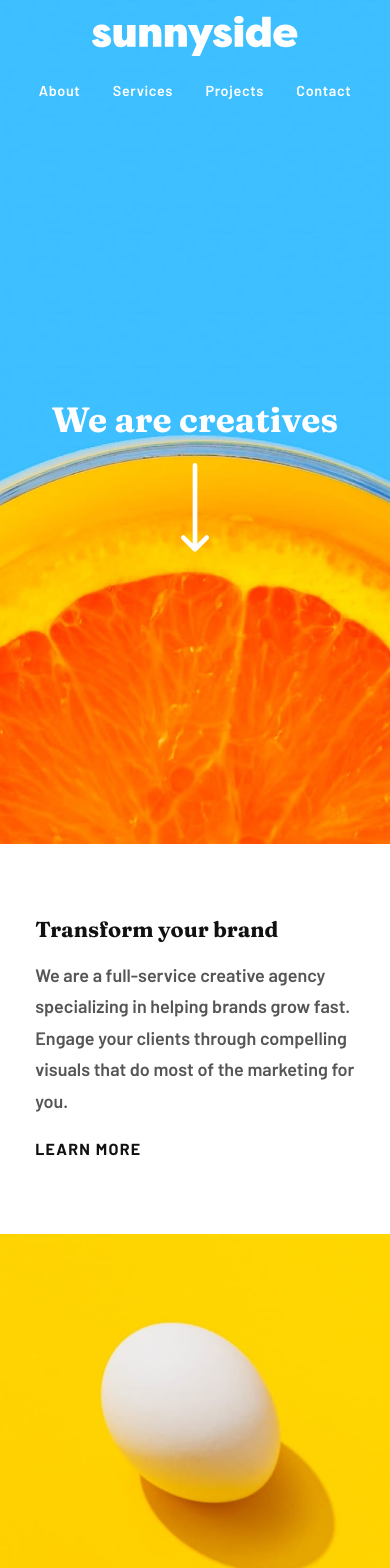
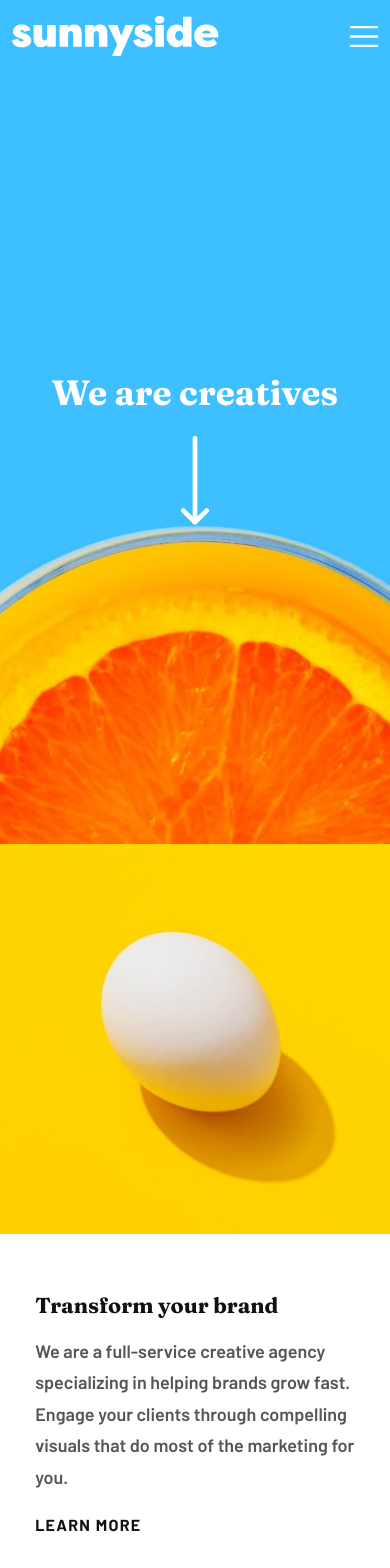
Before and after one commit to Noahsparkes/sunnyside-agency-landing-page-main-, a Next.js app: page / in a window 390 px wide. Shown: the top 1568 px of the page. Built offline with nearby package versions, Linux system fonts and the light colour scheme.

Commit message:
Enhance responsive design and interactivity for Navbar and Gallery components; add mobile image support and improve layout for Services section

```diff
--- a/src/app/globals.css
+++ b/src/app/globals.css
@@ -46,6 +46,25 @@ body {
   margin: 0 auto;
   width: 100%;
   box-sizing: border-box;
+  position: relative;
+}
+
+.navbar-toggle {
+  display: none;
+  background: transparent;
+  border: none;
+  padding: 0;
+  cursor: pointer;
+}
+
+.navbar-toggle img {
+  width: 28px;
+  display: block;
+}
+
+/* Hide mobile menu by default on larger viewports */
+.mobile-menu {
+  display: none;
 }
 
 .navbar-brand {
@@ -317,6 +336,57 @@ body {
   background: hsl(51, 100%, 49%);
 }
 
+.gallery-section {
+  padding: 0;
+  background: #fff;
+}
+
+.gallery-shell {
+  width: 100vw;
+  max-width: 100vw;
+  margin-left: calc(50% - 50vw);
+  margin-right: calc(50% - 50vw);
+}
+
+.gallery-grid {
+  display: grid;
+  gap: 0;
+  grid-template-columns: repeat(auto-fit, minmax(260px, 1fr));
+}
+.gallery-card {
+  /* keep cards square and prevent images from stretching */
+  aspect-ratio: 1 / 1;
+}
+
+.gallery-card img {
+  width: 100%;
+  height: 100%;
+  display: block;
+  object-fit: cover;
+}
+@media (max-width: 960px) {
+  .gallery-grid {
+    grid-template-columns: repeat(2, minmax(0, 1fr));
+  }
+}
+
+@media (max-width: 480px) {
+  .gallery-grid {
+    /* Mobile: show gallery as a 2x2 grid using smaller images */
+    grid-template-columns: repeat(2, 1fr);
+    /* make rows equal so items form a neat 2x2 block */
+    grid-auto-rows: 1fr;
+    gap: 0;
+  }
+}
+
+.gallery-card img {
+  width: 100%;
+  height: 100%;
+  display: block;
+  object-fit: cover;
+}
+
 #learn-more-audience::after {
   background: hsl(7, 99%, 70%);
 }
@@ -339,15 +409,80 @@ body {
 }
 
 @media (max-width: 768px) {
+  .hero-shell {
+    background-image: url('/images/mobile/image-header.jpg');
+    min-height: 100vh;
+  }
+
   .navbar-shell {
-    flex-direction: column;
-    gap: 1rem;
+    flex-direction: row;
+    justify-content: space-between;
+    align-items: center;
+    gap: 0;
     padding: 1.25rem 1rem 1rem;
   }
 
   .navbar-links {
-    justify-content: center;
-    gap: 0.75rem;
+    display: none;
+  }
+
+  .navbar-toggle {
+    display: inline-flex;
+  }
+
+  .mobile-menu {
+    display: none;
+    position: absolute;
+    top: calc(100% + 10px);
+    right: 1rem;
+    left: 1rem;
+    background: #fff;
+    padding: 2rem 1.5rem;
+    z-index: 60;
+    box-shadow: 0 10px 30px rgba(0,0,0,0.12);
+    border-radius: 2px;
+  }
+
+  .mobile-menu.open {
+    display: block;
+  }
+
+  .mobile-menu::before {
+    content: '';
+    position: absolute;
+    right: 36px;
+    top: -12px;
+    border-left: 12px solid transparent;
+    border-right: 12px solid transparent;
+    border-bottom: 12px solid #fff;
+  }
+
+  .mobile-menu-list {
+    list-style: none;
+    margin: 0;
+    padding: 0;
+    display: flex;
+    flex-direction: column;
+    gap: 1.25rem;
+    align-items: center;
+  }
+
+  .mobile-menu-link {
+    color: #777;
+    text-decoration: none;
+    font-weight: 600;
+    font-size: 1rem;
+    padding: 0.6rem 1.5rem;
+    border-radius: 999px;
+    display: inline-block;
+  }
+
+  .mobile-menu-link.active {
+    background: hsl(51, 100%, 49%);
+    color: #111;
+    font-weight: 700;
+    text-transform: uppercase;
+    letter-spacing: 0.08em;
   }
 
   .navbar-link {
@@ -359,8 +494,48 @@ body {
     padding: 1.5rem 1rem 2.5rem;
   }
 
+  .services-grid {
+    grid-template-columns: 1fr;
+  }
+
+  .services-card {
+    width: 100%;
+  }
+
+  .services-card-transform {
+    order: 2;
+  }
+
+  .services-card-egg {
+    order: 1;
+  }
+
+  .services-card-cup {
+    order: 3;
+  }
+
+  .services-card-standout {
+    order: 4;
+  }
+
+  .services-card-graphic {
+    order: 5;
+  }
+
+  .services-card-photography {
+    order: 6;
+  }
+
   .services-card-text-only {
+    aspect-ratio: auto;
     padding: 2rem 1.5rem;
+  }
+
+  .services-card-image-only,
+  .services-card-image-stacked {
+    aspect-ratio: 1 / 1;
+    width: 100%;
+    height: auto;
   }
 
   .services-card-overlay {
--- a/src/components/Gallery.tsx
+++ b/src/components/Gallery.tsx
@@ -1,18 +1,35 @@
 const galleryItems = [
-  '/images/desktop/image-gallery-milkbottles.jpg',
-  '/images/desktop/image-gallery-orange.jpg',
-  '/images/desktop/image-gallery-cone.jpg',
-  '/images/desktop/image-gallery-sugarcubes.jpg',
+  {
+    desktop: '/images/desktop/image-gallery-milkbottles.jpg',
+    mobile: '/images/mobile/image-gallery-milkbottles.jpg',
+  },
+  {
+    desktop: '/images/desktop/image-gallery-orange.jpg',
+    mobile: '/images/mobile/image-gallery-orange.jpg',
+  },
+  {
+    desktop: '/images/desktop/image-gallery-cone.jpg',
+    mobile: '/images/mobile/image-gallery-cone.jpg',
+  },
+  {
+    desktop: '/images/desktop/image-gallery-sugarcubes.jpg',
+    mobile: '/images/mobile/image-gallery-sugar-cubes.jpg',
+  },
 ];
 
 export default function Gallery() {
   return (
-    <section style={{ padding: 0, background: '#fff' }}>
-      <div style={{ width: '100vw', maxWidth: '100vw', marginLeft: 'calc(50% - 50vw)', marginRight: 'calc(50% - 50vw)' }}>
-        <div style={{ display: 'grid', gap: 0, gridTemplateColumns: 'repeat(auto-fit, minmax(260px, 1fr))' }}>
-          {galleryItems.map((src) => (
-            <div key={src} style={{ overflow: 'hidden', borderRadius: 0 }}>
-              <img src={src} alt="Gallery item" style={{ width: '100%', display: 'block', objectFit: 'cover' }} />
+    <section className="gallery-section">
+      <div className="gallery-shell">
+        <div className="gallery-grid">
+          {galleryItems.map((item) => (
+            <div key={item.desktop} className="gallery-card">
+              <picture>
+                <source media="(min-width: 769px)" srcSet={item.desktop} />
+                <source media="(max-width: 768px)" srcSet={item.mobile} />
+                {/* Use mobile image as fallback so small devices get the correct asset when sources are ignored */}
+                <img src={item.mobile} alt="Gallery item" />
+              </picture>
             </div>
           ))}
         </div>
--- a/src/components/Navbar.tsx
+++ b/src/components/Navbar.tsx
@@ -1,13 +1,40 @@
-import React from 'react';
+"use client";
+
+import React, { useEffect, useRef, useState } from 'react';
 
 const navLinks = ['About', 'Services', 'Projects', 'Contact'];
 
 export default function Navbar() {
+  const [open, setOpen] = useState(false);
+  const [activeLink, setActiveLink] = useState<string>('');
+  const menuRef = useRef<HTMLDivElement | null>(null);
+
+  useEffect(() => {
+    function handleDocClick(e: MouseEvent) {
+      const target = e.target as HTMLElement;
+      if (open && menuRef.current && !menuRef.current.contains(target) && !target.closest('.navbar-toggle')) {
+        setOpen(false);
+      }
+    }
+    document.addEventListener('click', handleDocClick);
+    return () => document.removeEventListener('click', handleDocClick);
+  }, [open]);
+
   return (
     <nav className="navbar-shell">
       <a href="#" className="navbar-brand">
         <img src="/images/logo.svg" alt="SunnySide" />
       </a>
+
+      <button
+        type="button"
+        className="navbar-toggle"
+        aria-expanded={open}
+        aria-controls="mobile-menu"
+        onClick={() => setOpen((v) => !v)}
+      >
+        <img src="/images/icon-hamburger.svg" alt="Open menu" />
+      </button>
 
       <ul className="navbar-links">
         {navLinks.map((link) => (
@@ -18,6 +45,26 @@ export default function Navbar() {
           </li>
         ))}
       </ul>
+
+      <div id="mobile-menu" ref={menuRef} className={`mobile-menu ${open ? 'open' : ''}`} aria-hidden={!open}>
+        <ul className="mobile-menu-list">
+          {navLinks.map((link) => (
+            <li key={`m-${link}`}>
+              <a
+                href={`#${link.toLowerCase()}`}
+                className={`mobile-menu-link ${link === activeLink ? 'active' : ''}`}
+                onClick={() => {
+                  setActiveLink(link);
+                  setOpen(false);
+                }}
+                aria-current={link === activeLink ? 'page' : undefined}
+              >
+                {link}
+              </a>
+            </li>
+          ))}
+        </ul>
+      </div>
     </nav>
   );
 }
--- a/src/components/Services.tsx
+++ b/src/components/Services.tsx
@@ -1,45 +1,53 @@
 export default function Services() {
   const services = [
     {
+      slug: 'transform',
       title: 'Transform your brand',
       description: 'We are a full-service creative agency specializing in helping brands grow fast. Engage your clients through compelling visuals that do most of the marketing for you.',
       variant: 'text-only',
     },
     {
+      slug: 'egg',
       title: 'Egg',
       image: '/images/desktop/image-transform.jpg',
       variant: 'image-only',
     },
     {
+      slug: 'cup',
       title: 'Cup',
       image: '/images/desktop/image-stand-out.jpg',
       variant: 'image-only',
     },
     {
+      slug: 'standout',
       title: 'Stand out to the right audience',
       description: 'Using a collaborative formula of designers, researchers, photographers, videographers, and copywriters, we’ll build and extend your brand in digital places.',
       variant: 'text-only',
     },
     {
+      slug: 'graphic',
       title: 'Graphic Design',
       description: 'Great design makes you memorable. We deliver artwork that underscores your brand message and captures potential clients’ attention.',
       image: '/images/desktop/image-graphic-design.jpg',
       variant: 'stacked',
     },
     {
-      title: ' Photography',
+      slug: 'photography',
+      title: 'Photography',
       description: 'Increase your credibility by getting the most stunning, high-quality photos that improve your business image.',
       image: '/images/desktop/image-photography.jpg',
       variant: 'stacked',
     },
   ];
 
+  const getMobileImage = (image: string) => image.replace('/images/desktop/', '/images/mobile/');
+
   return (
     <section className="services-section">
       <div className="services-content">
         <div className="services-grid">
           {services.map((service) => (
-            <article key={service.title} className={`services-card services-card-${service.variant}`}>
+            <article key={service.title} className={`services-card services-card-${service.variant} services-card-${service.slug}`}>
               {service.variant === 'text-only' ? (
                 <div className="services-card-text-only">
                   <div>
@@ -57,10 +65,16 @@ export default function Services() {
                   </div>
                 </div>
               ) : service.variant === 'image-only' ? (
-                <img className="services-card-image services-card-image-only" src={service.image} alt={service.title} />
+                <picture>
+                  <source media="(max-width: 768px)" srcSet={getMobileImage(service.image!)} />
+                  <img className="services-card-image services-card-image-only" src={service.image} alt={service.title} />
+                </picture>
               ) : (
                 <div className="services-card-stacked">
-                  <img className="services-card-image services-card-image-stacked" src={service.image} alt={service.title} />
+                  <picture>
+                    <source media="(max-width: 768px)" srcSet={getMobileImage(service.image!)} />
+                    <img className="services-card-image services-card-image-stacked" src={service.image} alt={service.title} />
+                  </picture>
                   <div className="services-card-overlay">
                     <h3>{service.title}</h3>
                     <p style={{ fontFamily: 'Barlow, Arial, sans-serif', fontWeight: 600, fontSize: '18px' }}>{service.description}</p>
```
